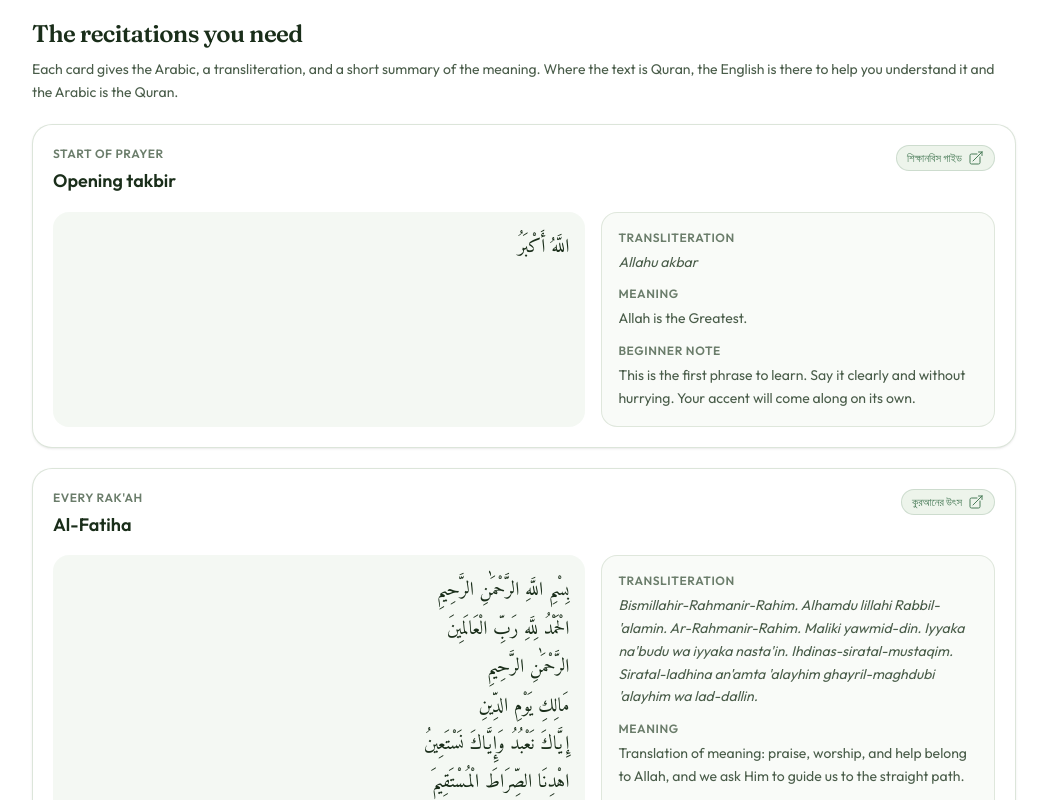
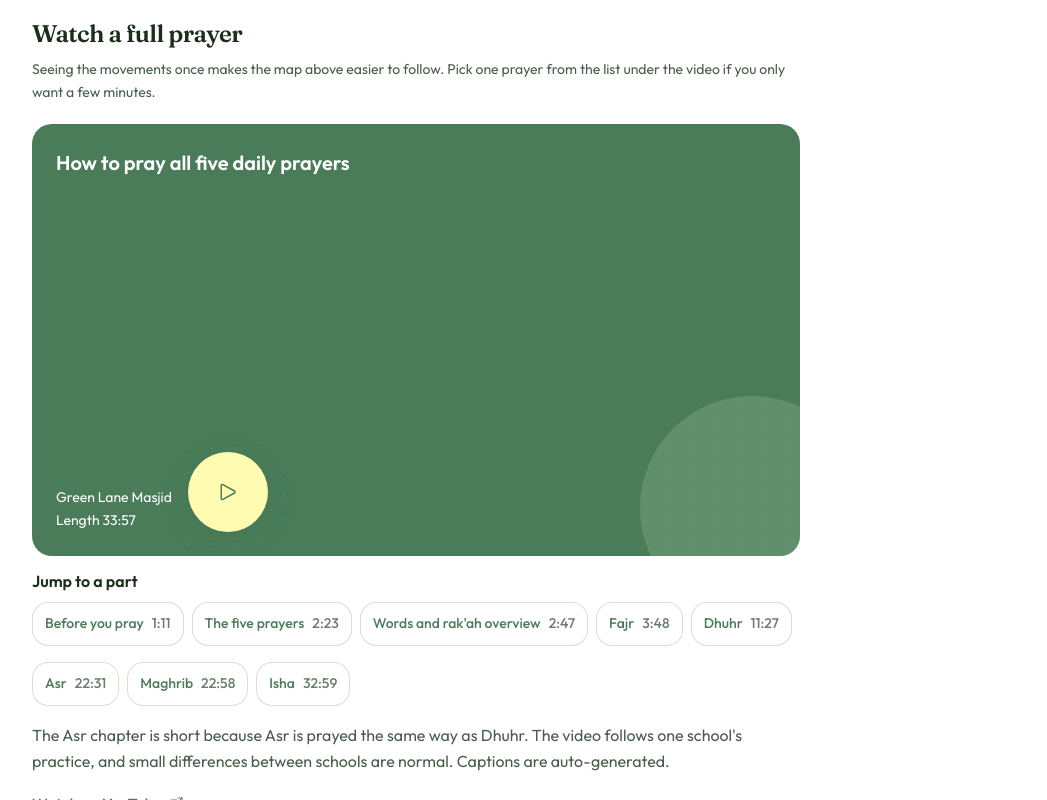
Before and after one commit to Niaz-Ul-Haque/revert-guide, a Next.js app: page /bn/tools/salah-companion in a window 1280 px wide. Shown: the part 1700-2500 px from the top of the page, without its empty margins (116-1163 px from the left). Built offline with nearby package versions, Linux system fonts and the light colour scheme; no server answers.

Commit message:
feat(CHG-015): embed prayer demonstration videos on the salah companion and prayer steps

```diff
--- a/app/[locale]/roadmap/[stageSlug]/[stepSlug]/page.tsx
+++ b/app/[locale]/roadmap/[stageSlug]/[stepSlug]/page.tsx
@@ -8,6 +8,7 @@ import { Button } from "@/components/Button";
 import { Icon } from "@/components/Icon";
 import { AnimateIn } from "@/components/AnimateIn";
 import { SourcesPanel } from "@/components/SourceTags";
+import { VideoEmbed } from "@/components/VideoEmbed";
 import {
   getAllStages,
   getStageById,
@@ -212,6 +213,27 @@ export default function StepPage({
           ))}
         </ol>
       </section>
+
+      {step.videos && step.videos.length > 0 && (
+        <AnimateIn>
+          <section className="mb-12" aria-labelledby="videos-heading">
+            <h2
+              id="videos-heading"
+              className="mb-5 font-display text-2xl font-semibold tracking-tight text-textPrimary"
+            >
+              {copy.watchTitle}
+            </h2>
+            <div className="grid max-w-3xl gap-6">
+              {step.videos.map((video) => (
+                <VideoEmbed
+                  key={`${video.videoId}-${video.start ?? 0}`}
+                  {...video}
+                />
+              ))}
+            </div>
+          </section>
+        </AnimateIn>
+      )}
 
       {step.obstacles.length > 0 && (
         <section className="mb-12" aria-labelledby="obstacles-heading">
--- a/app/[locale]/tools/salah-companion/page.tsx
+++ b/app/[locale]/tools/salah-companion/page.tsx
@@ -3,6 +3,7 @@ import { Button } from "@/components/Button";
 import { Icon } from "@/components/Icon";
 import { AnimateIn } from "@/components/AnimateIn";
 import { PrintButton } from "@/components/PrintButton";
+import { VideoEmbed } from "@/components/VideoEmbed";
 import { SourceTags, SourcesPanel } from "@/components/SourceTags";
 import { getSourcesByIds } from "@/lib/content";
 import { getSalahCompanionContent } from "@/lib/tool-content";
@@ -37,6 +38,11 @@ interface SalahCompanionCopy {
   prayerTopicButton: string;
   prayerOnRampButton: string;
   duaDhikrButton: string;
+  watchTitle: string;
+  watchBody: string;
+  phrasesVideoTitle: string;
+  phrasesVideoBody: string;
+  openSeries: string;
 }
 
 const pageSourceIds = [
@@ -50,6 +56,10 @@ const pageSourceIds = [
   "sunnah-bukhari-tashahhud",
   "sunnah-abudawud-taslim",
   "seekersguidance",
+  "video-greenlane-five-prayers",
+  "video-islamwise-rakah-recap",
+  "video-islamwise-comprehensive-remembrance",
+  "video-islamwise-prayer-series",
 ];
 
 export function generateMetadata({ params }: { params: { locale: Locale } }) {
@@ -108,6 +118,9 @@ export default function SalahCompanionPage({
     cannotReciteYet,
     invalidatesPrayer,
     commonCorrections,
+    mainVideo,
+    phraseVideos,
+    phraseSeries,
   } = getSalahCompanionContent(locale);
   const pageSources = getSourcesByIds(pageSourceIds, locale);
 
@@ -227,6 +240,25 @@ export default function SalahCompanionPage({
       </AnimateIn>
 
       <AnimateIn>
+        <section className="mb-12" aria-labelledby="watch-heading">
+          <div className="mb-5 max-w-3xl">
+            <h2
+              id="watch-heading"
+              className="mb-2 font-display text-2xl font-semibold tracking-tight text-textPrimary"
+            >
+              {copy.watchTitle}
+            </h2>
+            <p className="mb-0 text-sm leading-relaxed text-textSecondary">
+              {copy.watchBody}
+            </p>
+          </div>
+          <div className="max-w-3xl">
+            <VideoEmbed {...mainVideo} />
+          </div>
+        </section>
+      </AnimateIn>
+
+      <AnimateIn>
         <section className="mb-12" aria-labelledby="recitation-heading">
           <div className="mb-5">
             <h2
@@ -288,6 +320,46 @@ export default function SalahCompanionPage({
                 </div>
               </article>
             ))}
+          </div>
+        </section>
+      </AnimateIn>
+
+      <AnimateIn>
+        <section className="mb-12" aria-labelledby="phrase-videos-heading">
+          <div className="mb-5 max-w-3xl">
+            <h2
+              id="phrase-videos-heading"
+              className="mb-2 font-display text-2xl font-semibold tracking-tight text-textPrimary"
+            >
+              {copy.phrasesVideoTitle}
+            </h2>
+            <p className="mb-0 text-sm leading-relaxed text-textSecondary">
+              {copy.phrasesVideoBody}
+            </p>
+          </div>
+          <div className="grid gap-6 md:grid-cols-2">
+            {phraseVideos.map((video) => (
+              <VideoEmbed key={video.videoId} {...video} />
+            ))}
+          </div>
+          <div className="mt-6 rounded-2xl border border-border/60 bg-surfaceElevated/50 p-5">
+            <h3 className="mb-1 mt-0 text-base font-semibold text-textPrimary">
+              {phraseSeries.label}
+            </h3>
+            {phraseSeries.body && (
+              <p className="mb-3 text-sm leading-relaxed text-textSecondary">
+                {phraseSeries.body}
+              </p>
+            )}
+            <a
+              href={phraseSeries.href}
+              target="_blank"
+              rel="noopener noreferrer"
+              className="inline-flex min-h-[44px] items-center gap-1.5 text-sm font-medium text-primary"
+            >
+              {copy.openSeries}
+              <Icon name="external-link" size="sm" />
+            </a>
           </div>
         </section>
       </AnimateIn>
--- a/locales/en/steps/prayer-on-ramp.json
+++ b/locales/en/steps/prayer-on-ramp.json
@@ -67,5 +67,14 @@
     }
   ],
   "sourceIds": ["new-muslim-guide", "seekersguidance"],
-  "reviewStatus": "review-needed"
+  "reviewStatus": "review-needed",
+  "videos": [
+    {
+      "videoId": "Fpa-c_M_V7Q",
+      "title": "Every phrase of one rak'ah",
+      "channel": "Islamwise",
+      "duration": "10:29",
+      "sourceIds": ["video-islamwise-rakah-recap"]
+    }
+  ]
 }
--- a/locales/en/steps/prayer.json
+++ b/locales/en/steps/prayer.json
@@ -114,5 +114,16 @@
   ],
   "relatedTopicIds": ["prayer", "purification", "dua-and-dhikr"],
   "sourceIds": ["new-muslim-guide", "sunnah-com", "seekersguidance"],
-  "reviewStatus": "review-needed"
+  "reviewStatus": "review-needed",
+  "videos": [
+    {
+      "videoId": "4zr6tNgmKSI",
+      "title": "How to pray all five daily prayers",
+      "channel": "Green Lane Masjid",
+      "duration": "33:57",
+      "start": 228,
+      "note": "Starts at Fajr, the two-rak'ah prayer. Small differences between schools are normal.",
+      "sourceIds": ["video-greenlane-five-prayers"]
+    }
+  ]
 }
--- a/locales/en/tools/salah-companion.json
+++ b/locales/en/tools/salah-companion.json
@@ -161,5 +161,70 @@
       "title": "I rush because I feel awkward.",
       "body": "Slow down until each posture is clearly its own. A short calm prayer teaches you more than a fast anxious one."
     }
-  ]
+  ],
+  "mainVideo": {
+    "videoId": "4zr6tNgmKSI",
+    "title": "How to pray all five daily prayers",
+    "channel": "Green Lane Masjid",
+    "duration": "33:57",
+    "note": "The Asr chapter is short because Asr is prayed the same way as Dhuhr. The video follows one school's practice, and small differences between schools are normal. Captions are auto-generated.",
+    "sourceIds": ["video-greenlane-five-prayers"],
+    "chapters": [
+      {
+        "label": "Before you pray",
+        "start": 71
+      },
+      {
+        "label": "The five prayers",
+        "start": 143
+      },
+      {
+        "label": "Words and rak'ah overview",
+        "start": 167
+      },
+      {
+        "label": "Fajr",
+        "start": 228
+      },
+      {
+        "label": "Dhuhr",
+        "start": 687
+      },
+      {
+        "label": "Asr",
+        "start": 1351
+      },
+      {
+        "label": "Maghrib",
+        "start": 1378
+      },
+      {
+        "label": "Isha",
+        "start": 1979
+      }
+    ]
+  },
+  "phraseVideos": [
+    {
+      "videoId": "Fpa-c_M_V7Q",
+      "title": "Every phrase of one rak'ah",
+      "channel": "Islamwise",
+      "duration": "10:29",
+      "sourceIds": ["video-islamwise-rakah-recap"]
+    },
+    {
+      "videoId": "n0aGnzSY_hs",
+      "title": "Phrases to say while you learn Al-Fatihah",
+      "channel": "Islamwise",
+      "duration": "7:01",
+      "note": "Using these phrases while you learn is one view among the schools. See the section on praying before you can recite.",
+      "sourceIds": ["video-islamwise-comprehensive-remembrance"]
+    }
+  ],
+  "phraseSeries": {
+    "label": "The full Islamwise series on YouTube",
+    "body": "29 short lessons, one phrase at a time, including Al-Fatihah verse by verse, the tashahhud and the salawat.",
+    "href": "https://www.youtube.com/playlist?list=PLW9v5fexkmD_8i507k8oL2x9n0vJeP1BT",
+    "sourceIds": ["video-islamwise-prayer-series"]
+  }
 }
```
Also changed, not shown: lib/tool-content.ts (+11 -1 lines), locales/en/ui.json.
